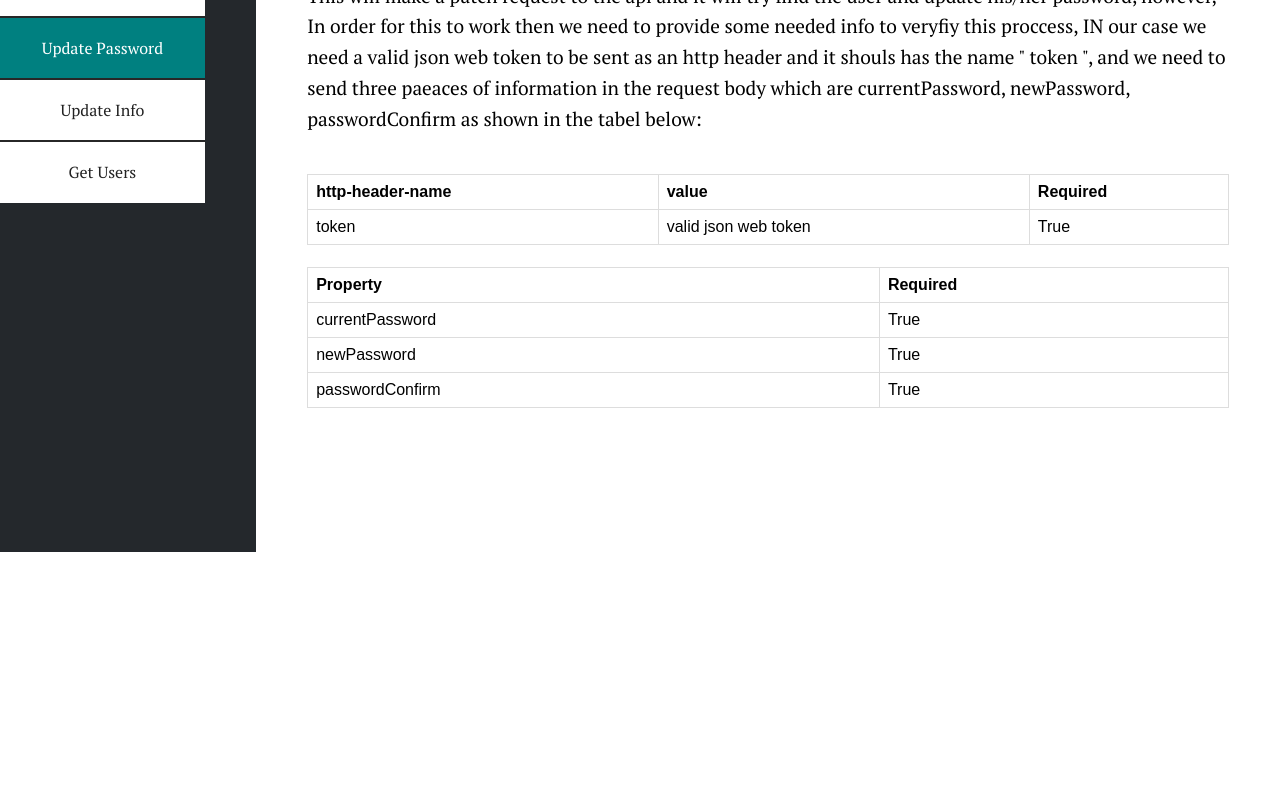
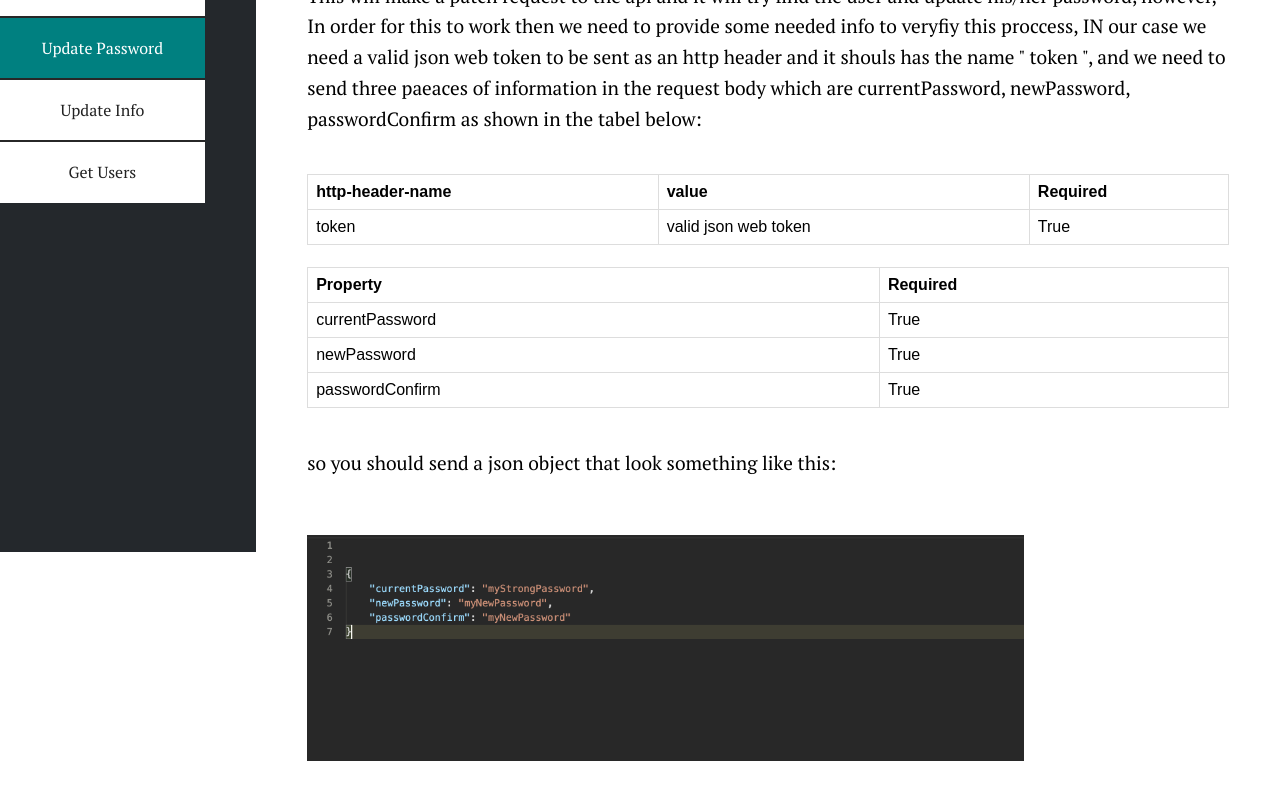
Before and after one commit to Abd-Alwahab/backend-api-auth-system-docs, a React (Create React App) app: page /docs/updatepassword in a window 1280 px wide. Shown: the part 352-1152 px from the top of the page. Before the commit the page ends 811 px from the top, so only its background shows below. Built offline with nearby package versions, Linux system fonts and the light colour scheme.

Commit message:
working on the update my password

```diff
--- a/src/components/updatePassword.js
+++ b/src/components/updatePassword.js
@@ -1,4 +1,5 @@
 import React from "react";
+import step_5 from "./../media/forgotpassword/step_5.png";
 
 function updatePassword() {
   return (
@@ -58,6 +59,12 @@ function updatePassword() {
           <td>True</td>
         </tr>
       </table>
+
+      <p className="docs_desc m-m">
+        so you should send a json object that look something like this:
+      </p>
+
+      <img src={step_5} alt="forgot password step" className="docs__img" />
     </div>
   );
 }
```
Also changed, not shown: src/media/forgotpassword/step_5.png (added), 1 other file (tests, documents, lock files or other folders).
